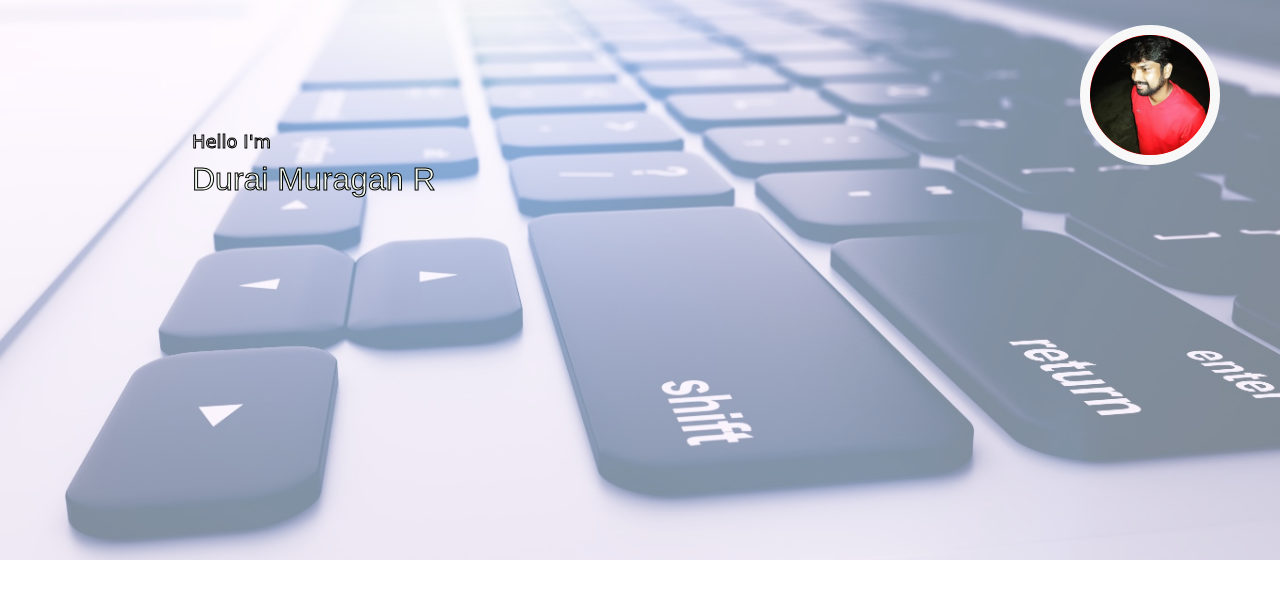
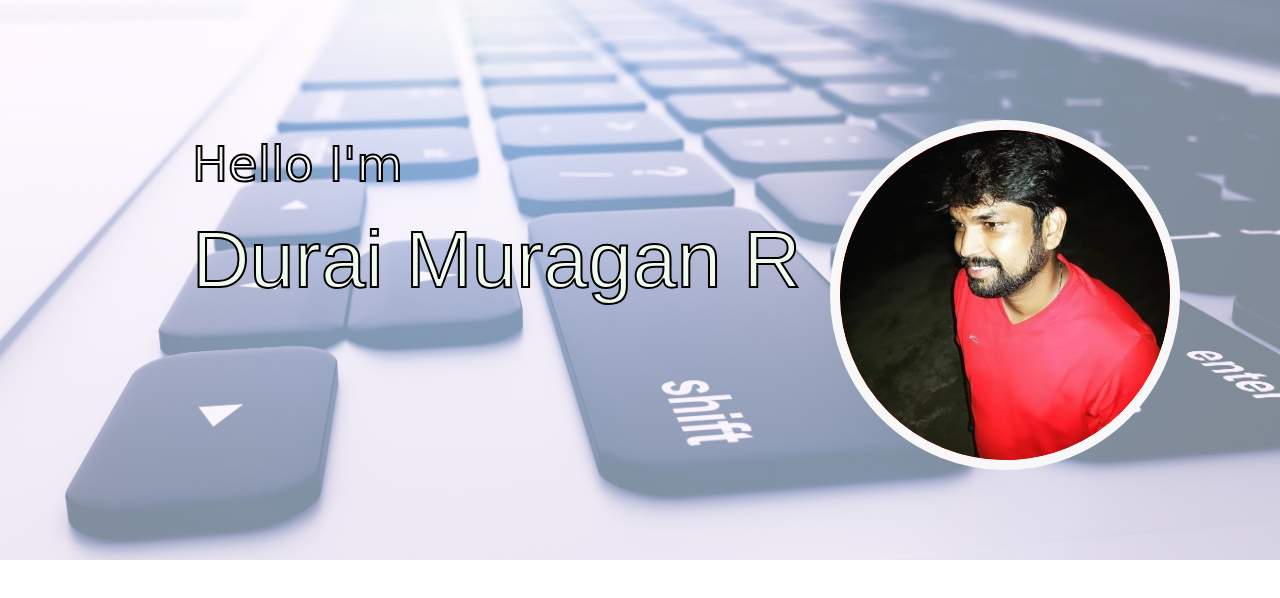
Before and after one commit to ArjunDhurai/portfolio, a plain HTML site: page index.html in a window 1280 px wide. Drawn offline with Linux system fonts and the light colour scheme; a web font is replaced by a local one.

Commit message:
Add files via upload

```diff
--- a/style.css
+++ b/style.css
@@ -28,10 +28,10 @@
     background-color: red;
     position: relative;
     float: right;
-    width: 140px;
-    height: 140px;
-    margin-top: 25px;
-    margin-right: 60px;
+    width: 350px;
+    height: 350px;
+    margin-top: 120px;
+    margin-right: 100px;
     border: 10px solid #f8f8f8;
     border-radius: 100%;
 }
@@ -46,10 +46,10 @@
     margin: 0;
     width: fit-content;
     text-align: center;
-    font-size: large;
+    font-size: 300%;
     font-family: 'Cherry Bomb One', cursive;
     color: whitesmoke;
-    -webkit-text-stroke-width: 1px ;
+    -webkit-text-stroke-width: 2px ;
     -webkit-text-stroke-color: black;
     /* backdrop-filter: blur(10px);
     border-radius: 30%; */
@@ -70,10 +70,10 @@
     /* font-family: 'Saira Stencil One', cursive; */
     /* font-family: 'Roboto Slab', serif; */
     font-family: 'Reem Kufi Fun', sans-serif;
-    font-size: xx-large;
+    font-size: 500%;
     color: #f1faee;
     text-align: center;
-    -webkit-text-stroke-width: 1px ;
+    -webkit-text-stroke-width: 2px ;
     -webkit-text-stroke-color: black; */
     /* text-shadow: h-shadow v-shadow blur-radius color|none|initial|inherit;
     /* text-shadow: 1px 1px 1px black ; */
```
